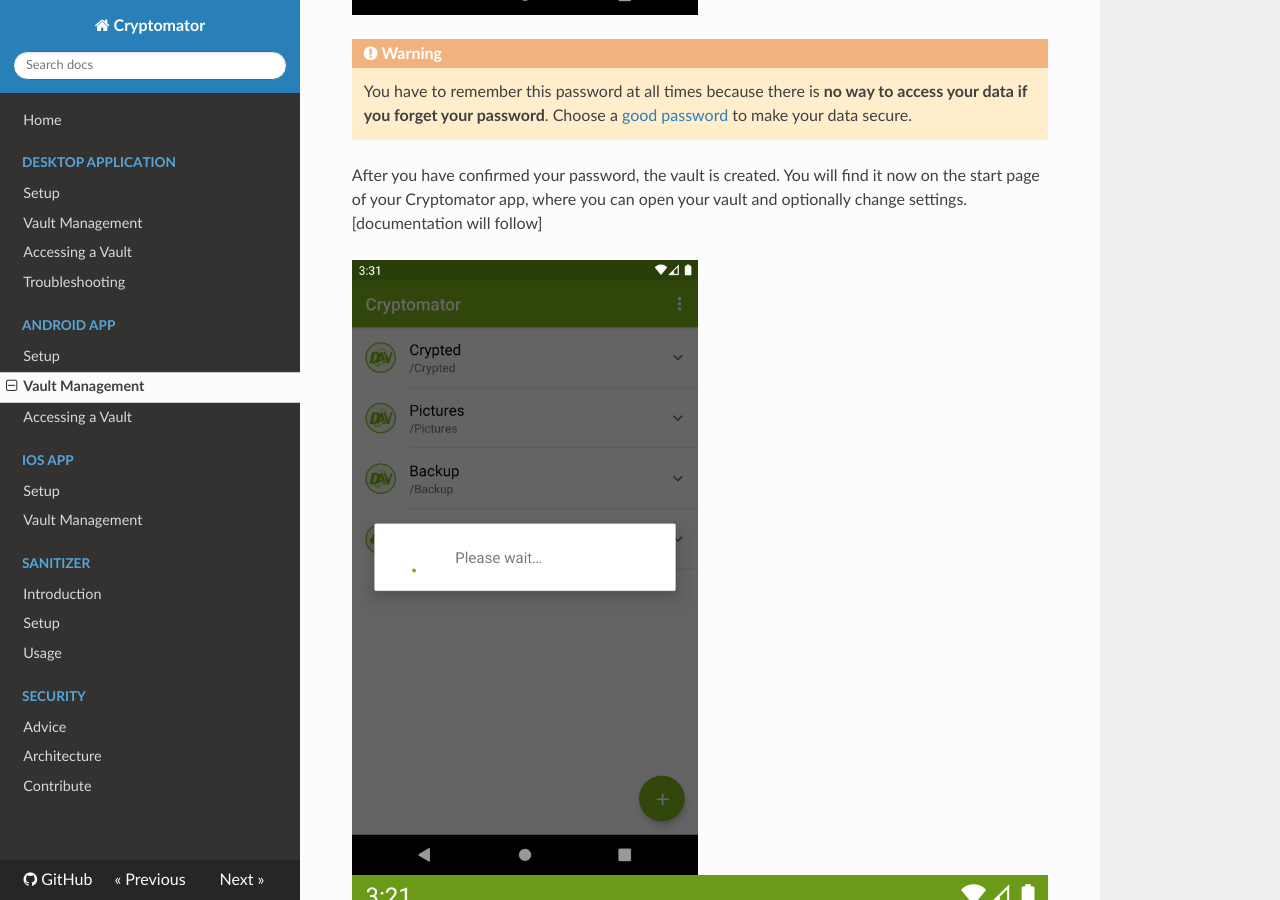
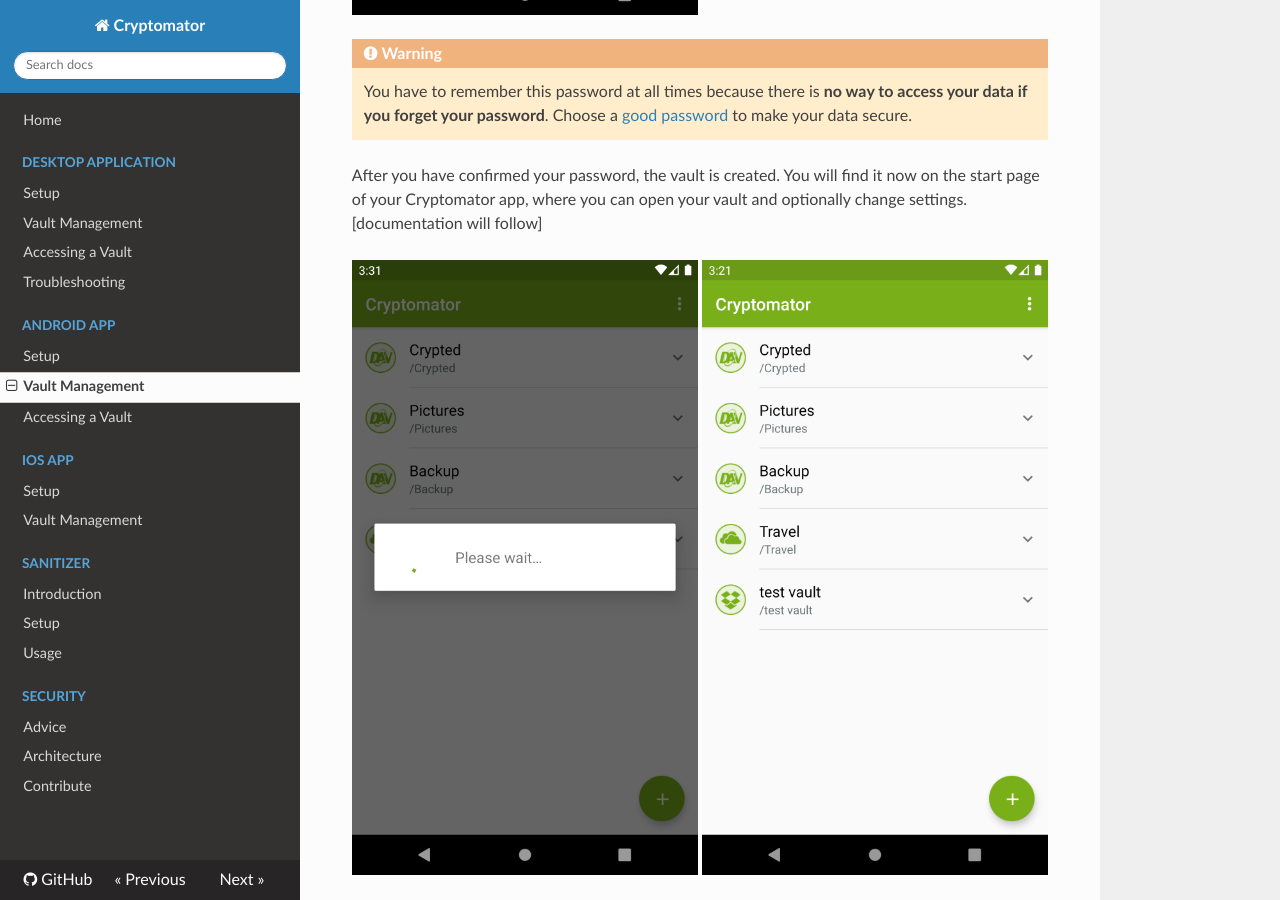
Before and after one commit to cryptomator/docs, an MkDocs documentation site: the page built from docs/android/vault-management.md, in a window 1280 px wide and 900 px high, scrolled down 4970 px. Built offline with MkDocs 1.6.1, drawn with Linux system fonts in a browser that asks for light colours; nearby versions of some CDN libraries.

Commit message:
Fix image size in vault-management.md

```diff
--- a/docs/android/vault-management.md
+++ b/docs/android/vault-management.md
@@ -46,7 +46,7 @@
 
 After you have confirmed your password, the vault is created. You will find it now on the start page of your Cryptomator app, where you can open your vault and optionally change settings. [documentation will follow]
 
-![How to create a new vault with Android](../img/android/create-new-vault-8-creating-vault.png){:style="width: 346px"} ![How to create a new vault with Android](../img/android/create-new-vault-9-finish.png){:style="ywidth: 346px"}
+![How to create a new vault with Android](../img/android/create-new-vault-8-creating-vault.png){:style="width: 346px"} ![How to create a new vault with Android](../img/android/create-new-vault-9-finish.png){:style="width: 346px"}
 
 # Add Existing Vaults
 
@@ -88,18 +88,18 @@
 
 Now the vault is added to the list of vaults. You will find it now on the start page of your Cryptomator app, where you can open your vault and optionally change settings. [documentation will follow]
 
-![How add a vault with Android](../img/android/add-existing-vault-7-loading.png){:style="width: 346px"} ![How to add a vault with Android](../img/android/add-existing-vault-8-finish.png){:style="ywidth: 346px"}
+![How add a vault with Android](../img/android/add-existing-vault-7-loading.png){:style="width: 346px"} ![How to add a vault with Android](../img/android/add-existing-vault-8-finish.png){:style="width: 346px"}
 
 # Remove Vaults
 
 If you want a specific vault to stop being displayed in Cryptomator, you select the `V` next to the vault ①.
 After that choose _Remove_ ②.
 
-![How remove a vault with Android](../img/android/remove-vault-0-start.png){:style="width: 346px"} ![How to remove a vault with Android](../img/android/remove-vault-1-select-remove-vault.png){:style="ywidth: 346px"}
+![How remove a vault with Android](../img/android/remove-vault-0-start.png){:style="width: 346px"} ![How to remove a vault with Android](../img/android/remove-vault-1-select-remove-vault.png){:style="width: 346px"}
 
 Confirme the deletion process using the `Delete` button.
 
-![How remove a vault with Android](../img/android/remove-vault-2-confirmation.png){:style="width: 346px"} ![How to remove a vault with Android](../img/android/remove-vault-3-finish.png){:style="ywidth: 346px"}
+![How remove a vault with Android](../img/android/remove-vault-2-confirmation.png){:style="width: 346px"} ![How to remove a vault with Android](../img/android/remove-vault-3-finish.png){:style="width: 346px"}
 
 !!! note
     By removing a vault, it is only removed from the list but not deleted in the cloud. You can re-add the vault afterwards.
@@ -109,7 +109,7 @@
 If you want change the password of a specific vault in Cryptomator, you select the `V` next to the vault ①.
 After that choose _Change password_ ②.
 
-![How to change a vault password with Android](../img/android/change-password-vault-0-start.png){:style="width: 346px"} ![How to change a vault password with Android](../img/android/change-password-vault-1-select-change-pw.png){:style="ywidth: 346px"}
+![How to change a vault password with Android](../img/android/change-password-vault-0-start.png){:style="width: 346px"} ![How to change a vault password with Android](../img/android/change-password-vault-1-select-change-pw.png){:style="width: 346px"}
 
 Enter the old password and choose a **secure** new one. Basically, you have the whole Unicode for choosing a password, including non-printable characters.
 
@@ -132,8 +132,8 @@
 If you want to change the name of a specific vault in Cryptomator, you select the `V` next to the vault ①.
 After that choose _Rename_ ②.
 
-![How to rename a vault with Android](../img/android/rename-vault-0-start.png){:style="width: 346px"} ![How to rename a vault with Android](../img/android/rename-vault-1-select-rename.png){:style="ywidth: 346px"}
+![How to rename a vault with Android](../img/android/rename-vault-0-start.png){:style="width: 346px"} ![How to rename a vault with Android](../img/android/rename-vault-1-select-rename.png){:style="width: 346px"}
 
 Choose a new name and confirm using the `RENAME` button.
 
-![How to rename a vault with Android](../img/android/rename-vault-3-renameing.png){:style="width: 346px"} ![How to rename a vault with Android](../img/android/rename-vault-4-finish.png){:style="ywidth: 346px"}
+![How to rename a vault with Android](../img/android/rename-vault-3-renameing.png){:style="width: 346px"} ![How to rename a vault with Android](../img/android/rename-vault-4-finish.png){:style="width: 346px"}
```
